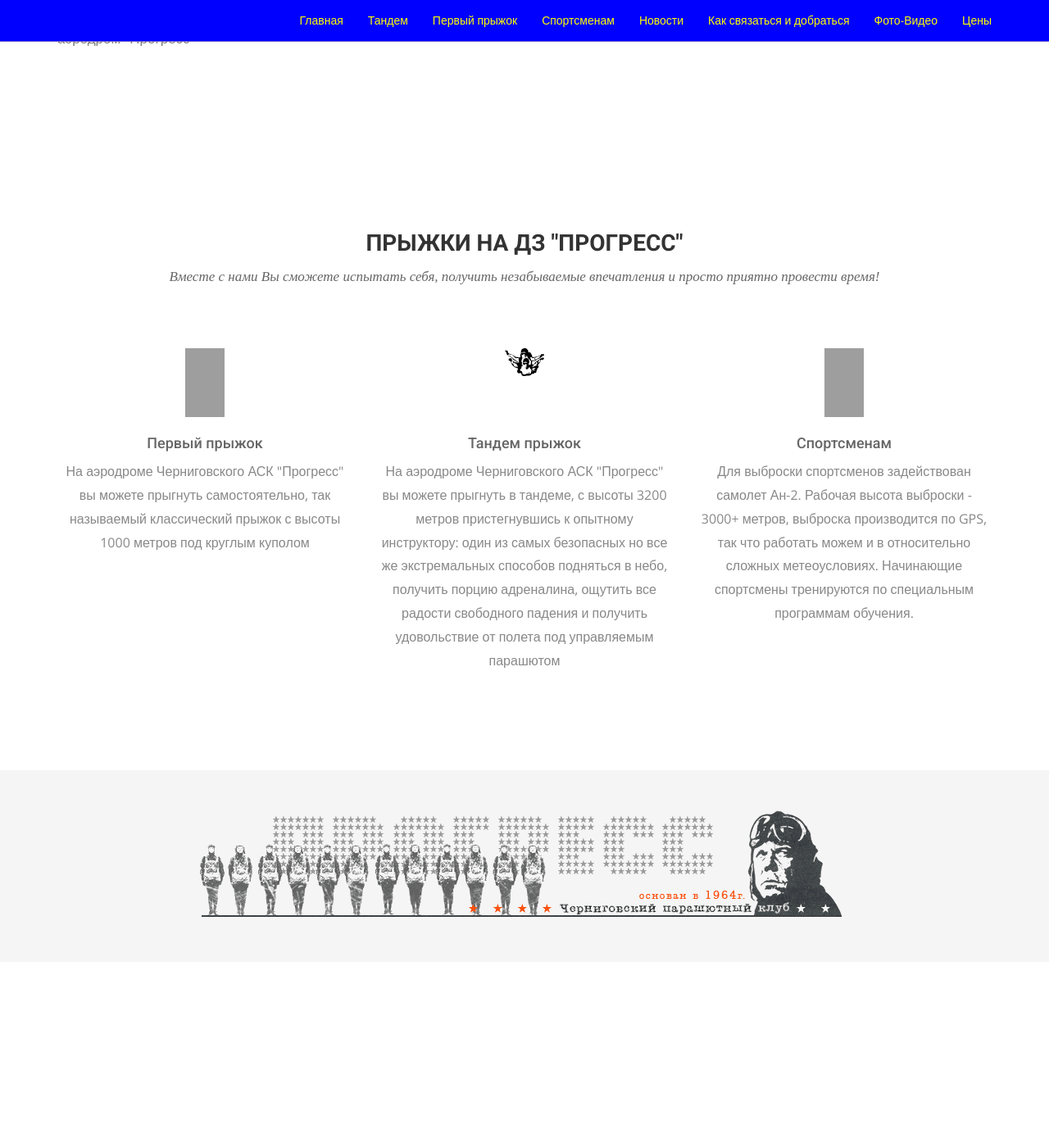
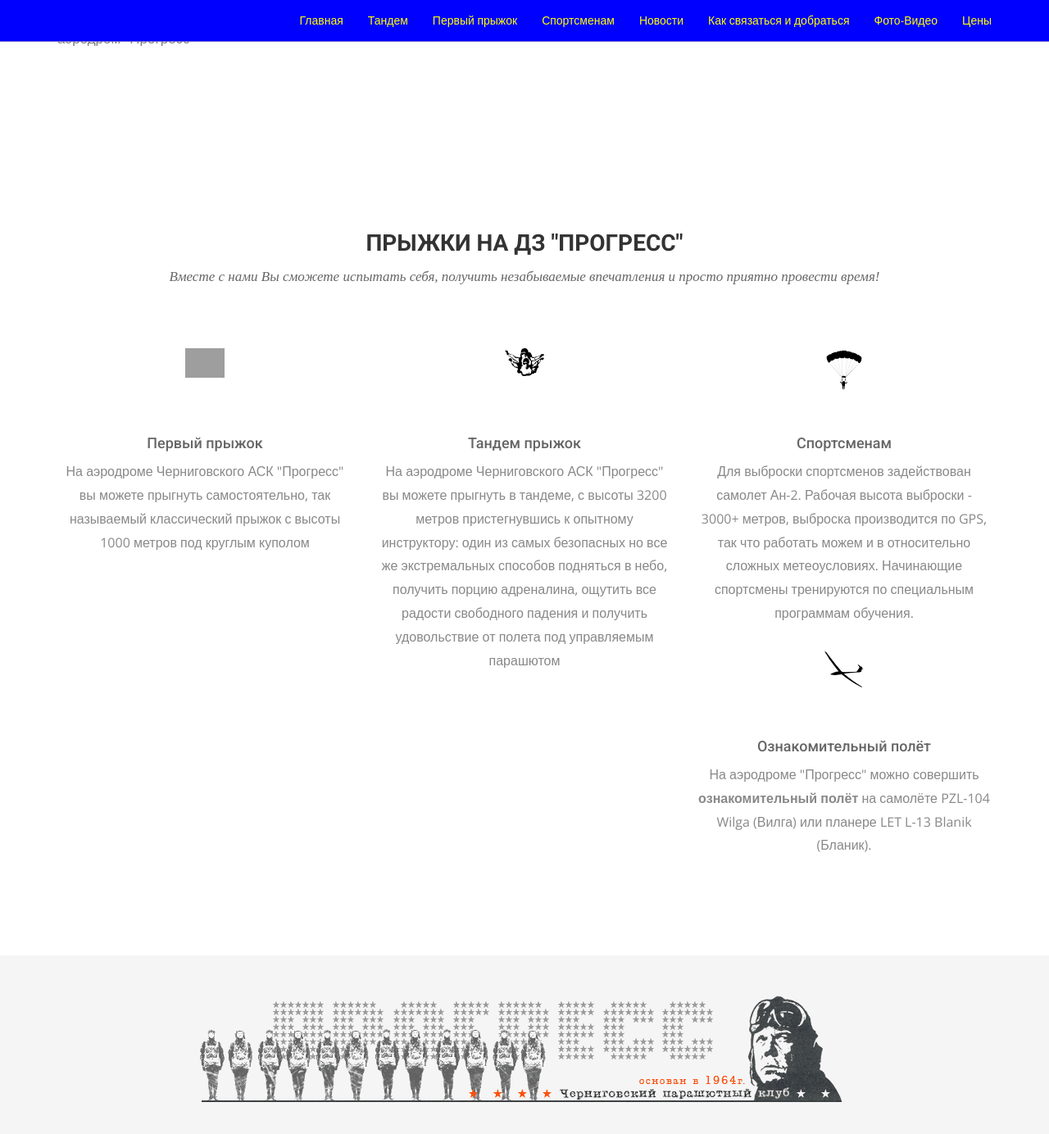
Before and after one commit to joej0e/progres.org.ua, a Jekyll site: the page built from index.html, in a window 1280 px wide and 1400 px high, scrolled down 1495 px. Shown: the top 1384 px of the window at 82% size. Built offline with Jekyll 4.4.1, drawn with Linux system fonts in a browser that asks for light colours; nearby versions of some CDN libraries; some web fonts are replaced; before the commit the page ends 2669 px from its top, so only the background shows below that; grey boxes are pictures that could not be loaded.

Commit message:
Added introductory flight info

```diff
--- a/css/skydiveicons.css
+++ b/css/skydiveicons.css
@@ -6,6 +6,7 @@ title: CSS Stylesheet for Skydiving Icons
 .skydive-p-round {
   background-image: url("https://openclipart.org/download/276600/Parachute-Silhouette-2.svg");
   background-repeat: no-repeat;
+  background-size: contain;
   width: auto;
   height: auto;
   margin: 0;
@@ -14,8 +15,9 @@ title: CSS Stylesheet for Skydiving Icons
 /* https://openclipart.org/detail/260577/parachuting-man-silhouette */
 .skydive-p-ramair:before { content: "\0000a0\0000a0\0000a0"; }
 .skydive-p-ramair {
-  background-image: url("https://openclipart.org/download/260577/Parachuting-Man-Silhouette.svg");
+  background-image: url("{{site.baseurl}}/img/icons/skydive-p-ramair.svg");
   background-repeat: no-repeat;
+  background-size: contain;
   width: auto;
   height: auto;
   margin: 0;
@@ -25,8 +27,19 @@ title: CSS Stylesheet for Skydiving Icons
 .skydive-p-tandem {
   background-image: url("{{site.baseurl}}/img/icons/skydive-p-tandem.svg");
   background-repeat: no-repeat;
+  background-size: contain;
   width: auto;
   height: auto;
   margin: 0;
   padding: 0;
 }
+.skydive-p-flight:before { content: "\0000a0\0000a0\0000a0"; }
+.skydive-p-flight {
+  background-image: url("{{site.baseurl}}/img/icons/skydive-p-flight.svg");
+  background-repeat: no-repeat;
+  background-size: contain;
+  width: auto;
+  height: auto;
+  margin: 0;
+  padding: 0;
+}
--- a/index.html
+++ b/index.html
@@ -91,6 +91,13 @@ permalink: /
           <a href="/experienced/"><i class="skydive-p-ramair"></i>
           <h4>Спортсменам</h4></a>
           <p>Для выброски спортсменов задействован самолет Ан-2. Рабочая высота выброски - 3000+ метров, выброска производится по GPS, так что работать можем и в относительно сложных метеоусловиях. Начинающие спортсмены тренируются по специальным программам обучения.</p>
+        </div>
+      </div>
+      <div class="col-sm-4 col-md-4">
+        <div class="service-item">
+          <a href="/flight/"><i class="skydive-p-flight"></i>
+          <h4>Ознакомительный полёт</h4></a>
+	  <p>На аэродроме "Прогресс" можно совершить <strong>ознакомительный полёт</strong> на самолёте PZL-104 Wilga (Вилга) или планере LET L-13 Blanik (Бланик).</p>
         </div>
       </div>
     </div>
```
Also changed, not shown: _includes/price.md (+7 -1 lines), flight.html (added, +41 -0 lines), img/icons/skydive-p-flight.svg (added), img/icons/skydive-p-ramair.svg (renamed from img/icons/Parachuting-Man-Silhouette.svg), img/posts/cache/upload.wikimedia.org/wikipedia/commons/6/60/Avia_train_(15786976222).jpg (added), 1 other file.
